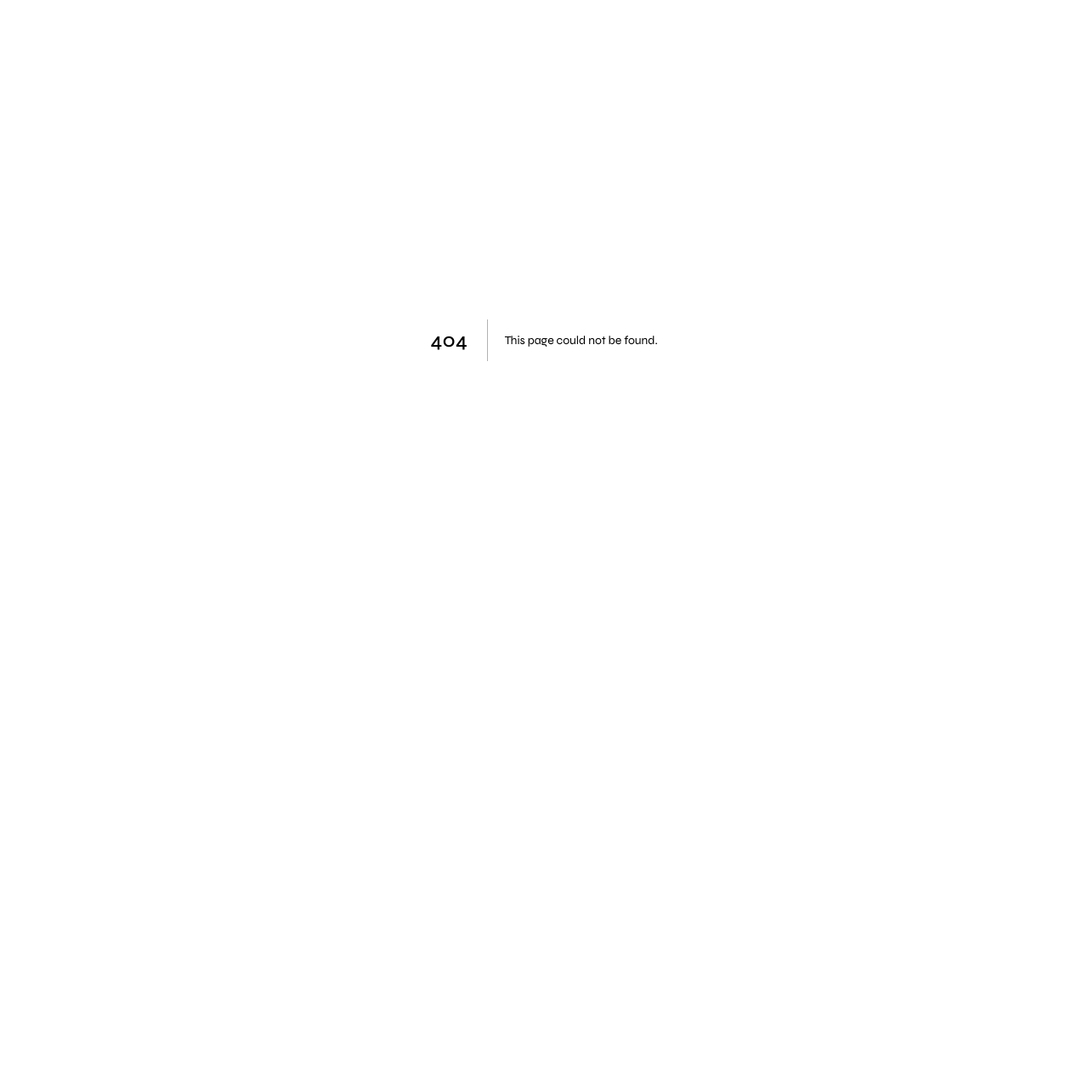
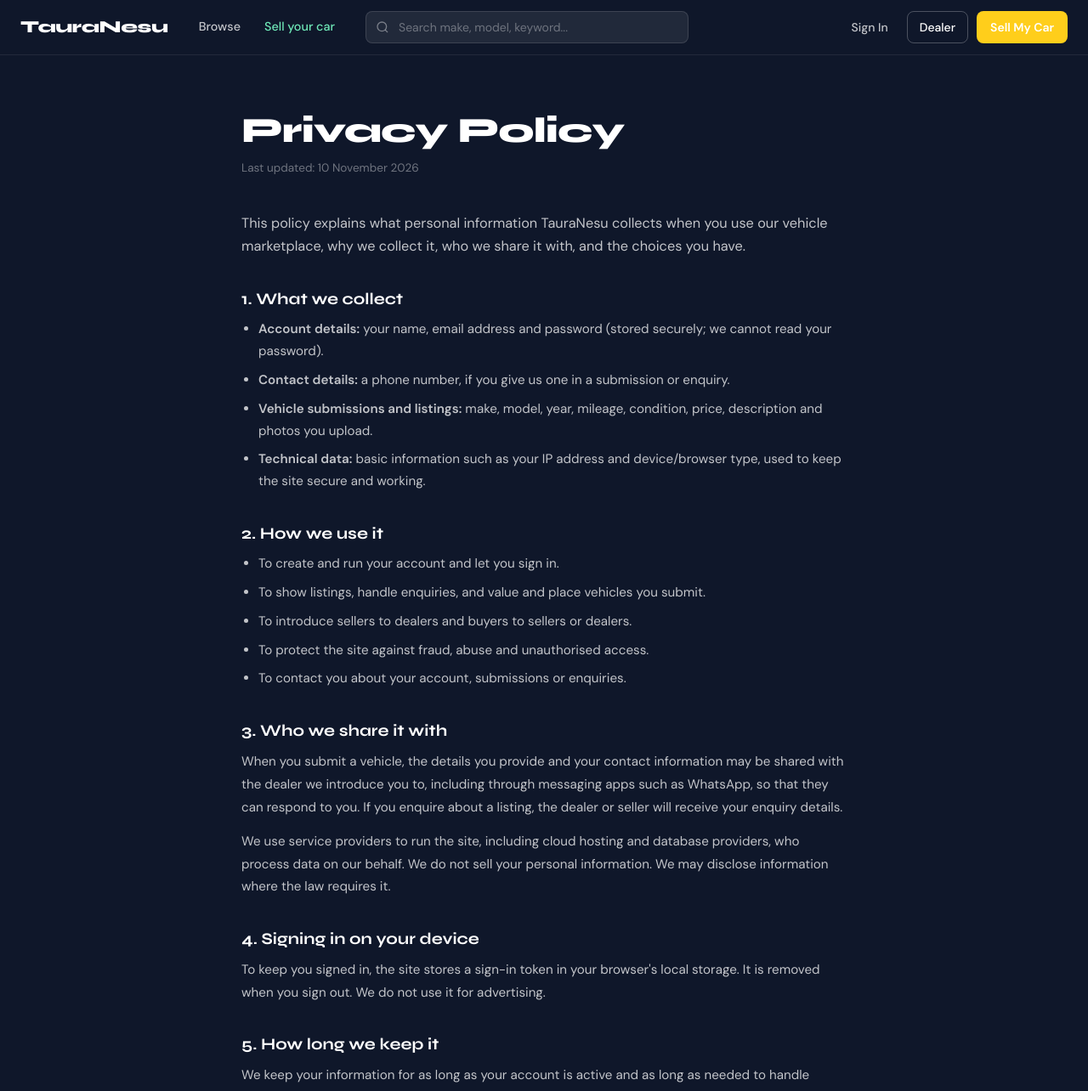
Before and after one commit to Mrpayforshi/TauraNesuMarketplace, a Next.js app: page /privacy in a window 1280 px wide. Before the commit this address had no page. Shown: the top 1284 px of the page at 85% size. Before the commit the page ends 800 px from the top, so only its background shows below. Built offline with nearby package versions, Linux system fonts and the light colour scheme.

Commit message:
Add Privacy Policy page
This file contains the Privacy Policy page for TauraNesu, detailing how personal information is collected, used, and protected.

```diff
--- /dev/null
+++ b/src/app/privacy/page.tsx
@@ -0,0 +1,112 @@
+// Repo path: src/app/privacy/page.tsx  (NEW FILE)
+
+import type { Metadata } from 'next';
+import Link from 'next/link';
+import Navbar from '@/components/Navbar';
+import styles from '../legal.module.css';
+
+export const metadata: Metadata = {
+  title: 'Privacy Policy | TauraNesu',
+  description: 'How TauraNesu collects, uses and protects your personal information.',
+};
+
+const CONTACT_EMAIL = process.env.NEXT_PUBLIC_CONTACT_EMAIL;
+
+export default function PrivacyPage() {
+  return (
+    <>
+      <Navbar />
+      <main className={styles.root}>
+        <div className={styles.wrap}>
+          <h1 className={styles.title}>Privacy Policy</h1>
+          <p className={styles.updated}>Last updated: 10 November 2026</p>
+
+          <p className={styles.intro}>
+            This policy explains what personal information TauraNesu collects when you use our
+            vehicle marketplace, why we collect it, who we share it with, and the choices you have.
+          </p>
+
+          <h2 className={styles.h2}>1. What we collect</h2>
+          <ul className={styles.list}>
+            <li><strong>Account details:</strong> your name, email address and password (stored securely; we cannot read your password).</li>
+            <li><strong>Contact details:</strong> a phone number, if you give us one in a submission or enquiry.</li>
+            <li><strong>Vehicle submissions and listings:</strong> make, model, year, mileage, condition, price, description and photos you upload.</li>
+            <li><strong>Technical data:</strong> basic information such as your IP address and device/browser type, used to keep the site secure and working.</li>
+          </ul>
+
+          <h2 className={styles.h2}>2. How we use it</h2>
+          <ul className={styles.list}>
+            <li>To create and run your account and let you sign in.</li>
+            <li>To show listings, handle enquiries, and value and place vehicles you submit.</li>
+            <li>To introduce sellers to dealers and buyers to sellers or dealers.</li>
+            <li>To protect the site against fraud, abuse and unauthorised access.</li>
+            <li>To contact you about your account, submissions or enquiries.</li>
+          </ul>
+
+          <h2 className={styles.h2}>3. Who we share it with</h2>
+          <p className={styles.p}>
+            When you submit a vehicle, the details you provide and your contact information may be
+            shared with the dealer we introduce you to, including through messaging apps such as
+            WhatsApp, so that they can respond to you. If you enquire about a listing, the dealer or
+            seller will receive your enquiry details.
+          </p>
+          <p className={styles.p}>
+            We use service providers to run the site, including cloud hosting and database
+            providers, who process data on our behalf. We do not sell your personal information. We
+            may disclose information where the law requires it.
+          </p>
+
+          <h2 className={styles.h2}>4. Signing in on your device</h2>
+          <p className={styles.p}>
+            To keep you signed in, the site stores a sign-in token in your browser&apos;s local
+            storage. It is removed when you sign out. We do not use it for advertising.
+          </p>
+
+          <h2 className={styles.h2}>5. How long we keep it</h2>
+          <p className={styles.p}>
+            We keep your information for as long as your account is active and as long as needed to
+            handle submissions, comply with the law and resolve disputes. You can ask us to delete
+            your account and personal information (see section 7).
+          </p>
+
+          <h2 className={styles.h2}>6. Security</h2>
+          <p className={styles.p}>
+            We use access controls, encrypted connections and limits on sign-in attempts to protect
+            your information. No online service is completely secure, so please use a strong, unique
+            password.
+          </p>
+
+          <h2 className={styles.h2}>7. Your choices</h2>
+          <p className={styles.p}>
+            You can ask to see, correct or delete the personal information we hold about you, or
+            object to how we use it, by contacting us below. We will respond as required by
+            applicable Zimbabwean data protection law.
+          </p>
+
+          <h2 className={styles.h2}>8. Children</h2>
+          <p className={styles.p}>
+            TauraNesu is intended for people aged 18 and over. We do not knowingly collect
+            information from children.
+          </p>
+
+          <h2 className={styles.h2}>9. Changes</h2>
+          <p className={styles.p}>
+            We may update this policy. The date at the top shows when it last changed.
+          </p>
+
+          <h2 className={styles.h2}>10. Contact</h2>
+          <p className={styles.p}>
+            For privacy questions or requests:{' '}
+            {CONTACT_EMAIL ? (
+              <a href={`mailto:${CONTACT_EMAIL}`} className={styles.link}>{CONTACT_EMAIL}</a>
+            ) : (
+              'contact TauraNesu through the site.'
+            )}{' '}
+            See also our{' '}
+            <Link href="/terms" className={styles.link}>Terms of Use</Link>.
+          </p>
+        </div>
+      </main>
+    </>
+  );
+}
```
